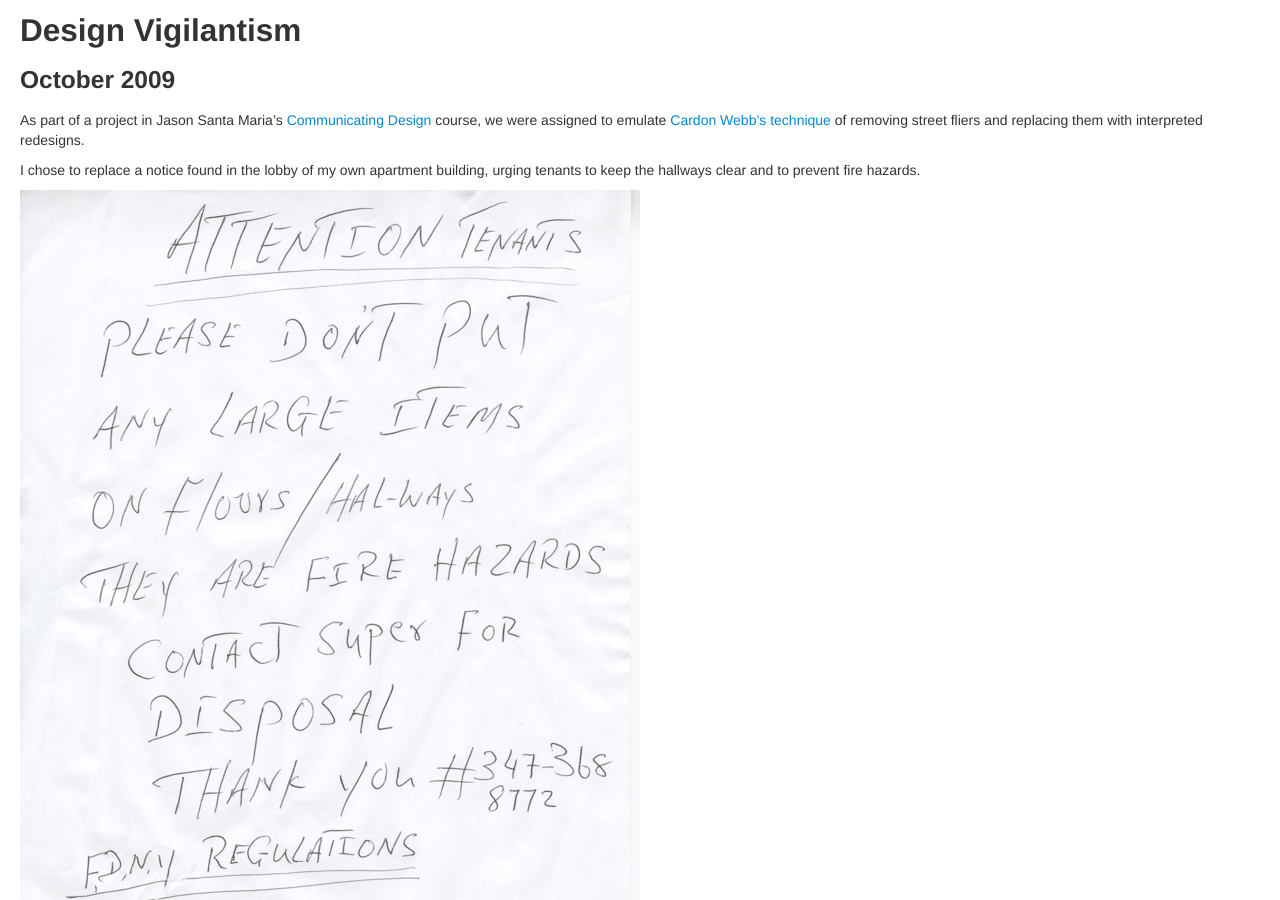
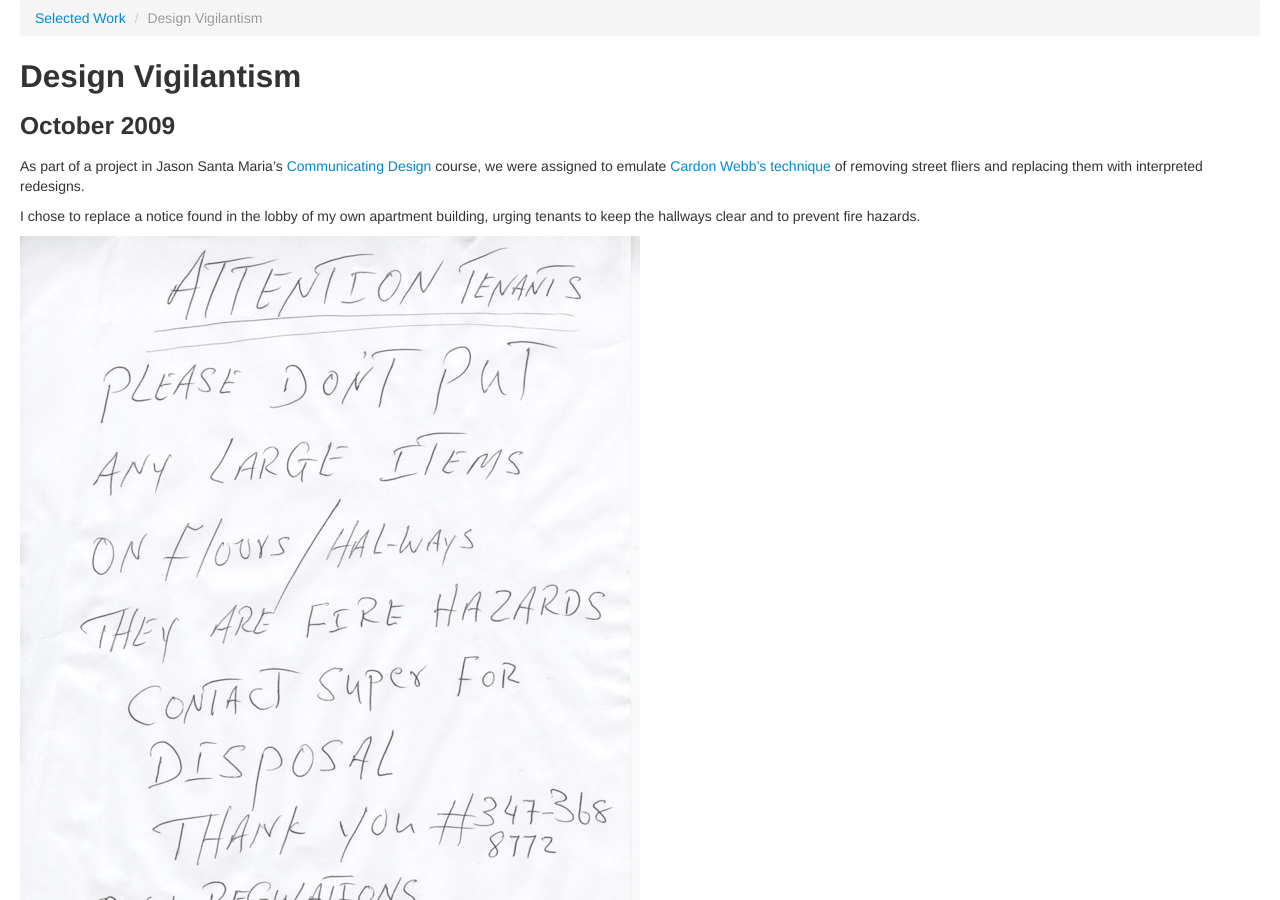
Before and after one commit to jpfinley/heyfinley, a Jekyll site: the page built from _posts/2009-10-01-design-vigilantism.md, in a window 1280 px wide and 900 px high. Built offline with Jekyll 4.4.1, drawn with Linux system fonts in a browser that asks for light colours.

Commit message:
Get the breadcrumb out of the post and into the correct layout

```diff
--- a/_layouts/post.html
+++ b/_layouts/post.html
@@ -2,4 +2,9 @@
 layout: default
 ---
 
+<ul class="breadcrumb">
+  <li><a href="#">Selected Work</a> <span class="divider">/</span></li>
+  <li class="active">{{ page.title }}</li>
+</ul>
+
 {{ content }}
```
Also changed, not shown: _posts/2010-12-01-city-karma.md (+0 -5 lines).
